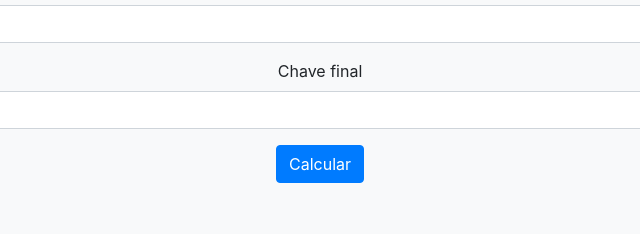
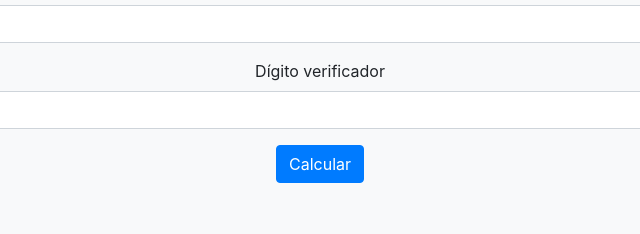
Before and after one commit to alesanfer/calculo-digito-verificador-nfe, a plain HTML site: page dv.html in a window 1280 px wide. Shown: the part 303-537 px from the top of the page, 320-960 px from the left. Drawn offline with nearby package versions, Linux system fonts and the light colour scheme.

Commit message:
ajuste readme

```diff
--- a/dv.html
+++ b/dv.html
@@ -41,7 +41,7 @@
           <input type="text" class="form-control" id="inputChaveFinal" placeholder="Chave final">
         </div>
         <div class="form-group">
-          <label for="inputDV">Chave final</label>
+          <label for="inputDV">Dígito verificador</label>
           <input type="text" class="form-control" id="inputDV" placeholder="Dígito verificador">
         </div>
 
--- a/dv.js
+++ b/dv.js
@@ -43,6 +43,3 @@ function geraDv() {
 window.onload = function () {
     document.getElementById('frmChave').addEventListener('submit', stopDefAction, false);
 };
-
-
-// console.log(gerarChaveDeAcessoNfe("3517081835539700010855001000123051100123051"));
```
